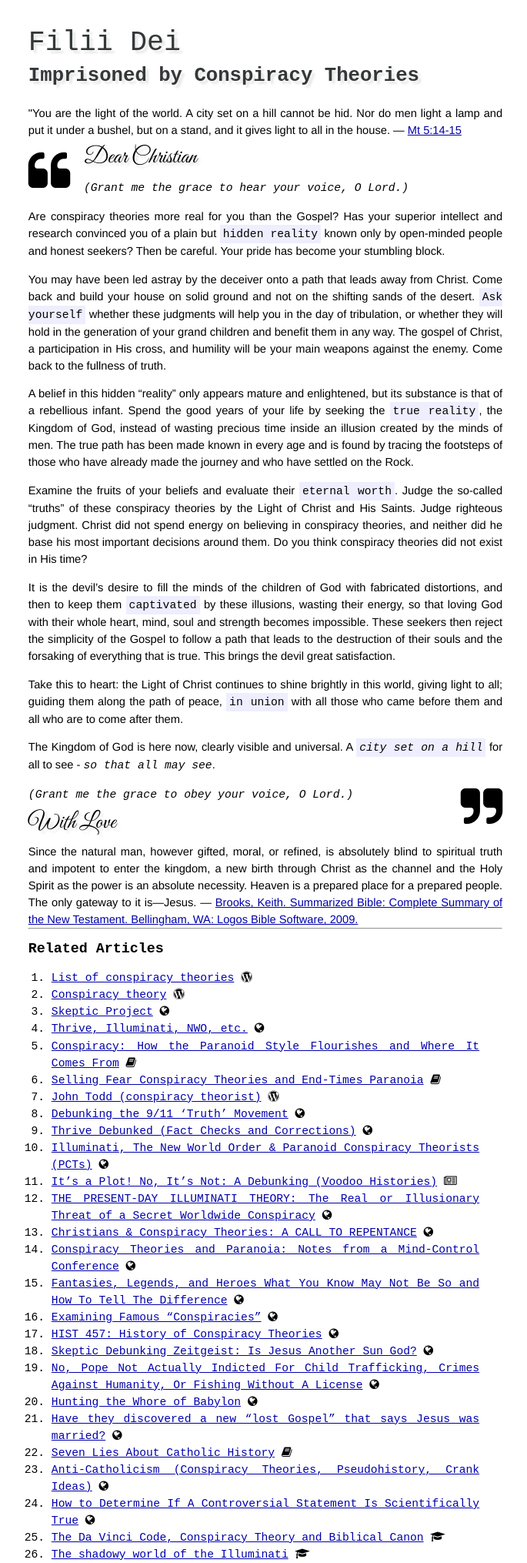
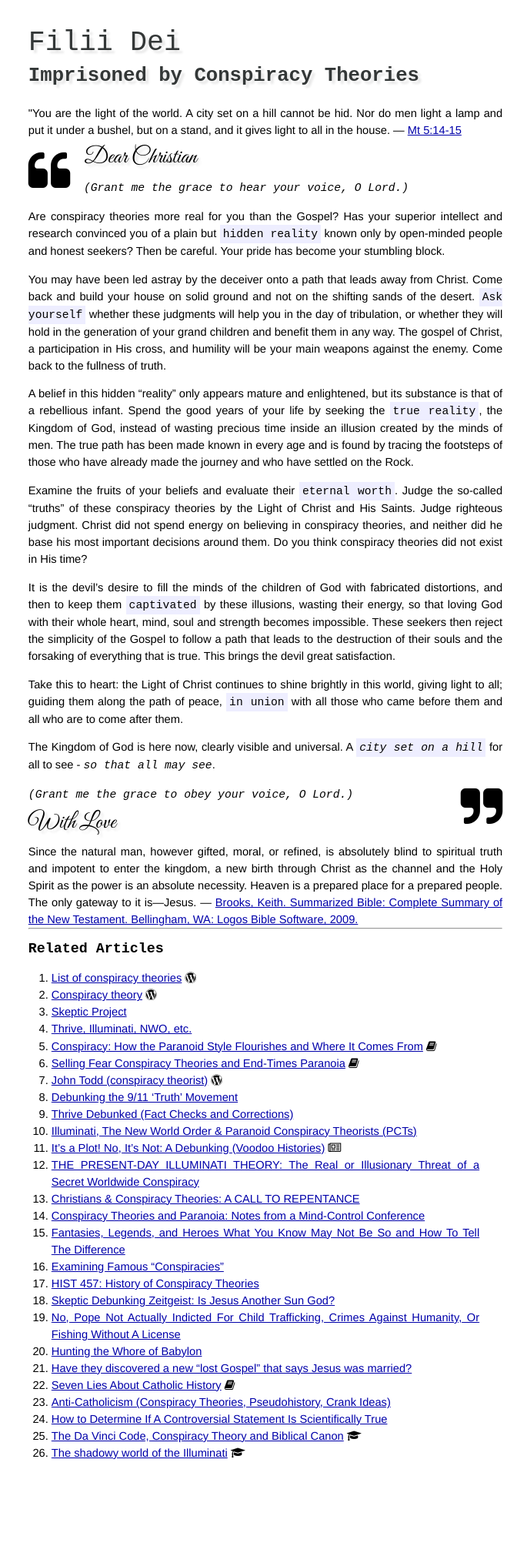
Before and after one commit to afrikatoliek/afrikatoliek.github.io, a Jekyll site: the page built from _posts/2014-12-15-conspiracy-theories.md, in a window 1280 px wide. Shown: the whole page at 77% size, without its empty margins (295-980 px from the left). Built offline with Jekyll 4.4.1, drawn with Linux system fonts in a browser that asks for light colours; nearby versions of some CDN libraries; some web fonts are replaced; after the commit the page ends 1898 px from its top, so only the background shows below that.

Commit message:
Style changes and simplifications.

```diff
--- a/_posts/2014-12-15-conspiracy-theories.md
+++ b/_posts/2014-12-15-conspiracy-theories.md
@@ -40,28 +40,28 @@ Related Articles
 
 1. [List of conspiracy theories](http://en.wikipedia.org/wiki/List_of_conspiracy_theories) <i class="fa fa-wordpress"></i>
 1. [Conspiracy theory](http://en.wikipedia.org/wiki/Conspiracy_theory) <i class="fa fa-wordpress"></i>
-1. [Skeptic Project](http://conspiracies.skepticproject.com) <i class="fa fa-globe"></i>
-1. [Thrive, Illuminati, NWO, etc.](http://thrivedebunked.wordpress.com/faq/) <i class="fa fa-globe"></i>
+1. [Skeptic Project](http://conspiracies.skepticproject.com)
+1. [Thrive, Illuminati, NWO, etc.](http://thrivedebunked.wordpress.com/faq/)
 1. [Conspiracy: How the Paranoid Style Flourishes and Where It Comes From](http://www.amazon.com/Conspiracy-ebook/dp/B001HU8NW4/ref=tmm_kin_title_0) <i class="fa fa-book"></i>
 1. [Selling Fear Conspiracy Theories and End-Times Paranoia](http://www.amazon.com/Selling-Conspiracy-Theories-End-Times-Paranoia/dp/B000J0N8NC/ref=tmm_hrd_title_0) <i class="fa fa-book"></i>
 1. [John Todd (conspiracy theorist)](http://en.wikipedia.org/wiki/John_Todd_(conspiracy_theorist)) <i class="fa fa-wordpress"></i>
-1. [Debunking the 9/11 'Truth' Movement](https://sites.google.com/site/wtc7lies/home) <i class="fa fa-globe"></i>
-1. [Thrive Debunked (Fact Checks and Corrections)](http://thrivedebunked.wordpress.com/site-index/) <i class="fa fa-globe"></i>
-1. [Illuminati, The New World Order & Paranoid Conspiracy Theorists (PCTs)](http://www.skepdic.com/illuminati.html) <i class="fa fa-globe"></i>
+1. [Debunking the 9/11 'Truth' Movement](https://sites.google.com/site/wtc7lies/home)
+1. [Thrive Debunked (Fact Checks and Corrections)](http://thrivedebunked.wordpress.com/site-index/)
+1. [Illuminati, The New World Order & Paranoid Conspiracy Theorists (PCTs)](http://www.skepdic.com/illuminati.html)
 1. [It’s a Plot! No, It’s Not: A Debunking (Voodoo Histories)](http://www.nytimes.com/2010/02/16/books/16aaron.html?emc=eta1&_r=1&) <i class="fa fa-newspaper-o"></i>
-1. [THE PRESENT-DAY ILLUMINATI THEORY: The Real or Illusionary Threat of a Secret Worldwide Conspiracy](http://www.pfo.org/illumint.htm) <i class="fa fa-globe"></i>
-1. [Christians & Conspiracy Theories: A CALL TO REPENTANCE](http://www.acts17-11.com/conspire.html) <i class="fa fa-globe"></i>
-1. [Conspiracy Theories and Paranoia: Notes from a Mind-Control Conference](http://www.csicop.org/si/show/conspiracy_theories_and_paranoia_notes_from_a_mind-control_conference/) <i class="fa fa-globe"></i>
-1. [Fantasies, Legends, and Heroes What You Know May Not Be So and How To Tell The Difference](http://web.archive.org/web/20050306112315/http://www.answers.org/Apologetics/Fantasy.html) <i class="fa fa-globe"></i>
-1. [Examining Famous "Conspiracies"](http://www.debunker.com/conspiracy.html) <i class="fa fa-globe"></i>
-1. [HIST 457: History of Conspiracy Theories](http://conspiracytheories.umwblogs.org/) <i class="fa fa-globe"></i>
-1. [Skeptic Debunking Zeitgeist: Is Jesus Another Sun God?](http://withalliamgod.wordpress.com/2012/03/08/skeptics-debunking-zeitgeist-is-jesus-another-sun-god/) <i class="fa fa-globe"></i>
-1. [No, Pope Not Actually Indicted For Child Trafficking, Crimes Against Humanity, Or Fishing Without A License](http://wonkette.com/543862/no-pope-not-actually-indicted-for-child-trafficking-crimes-against-humanity-or-fishing-without-a-license) <i class="fa fa-globe"></i>
-1. [Hunting the Whore of Babylon](http://www.catholic.com/tracts/hunting-the-whore-of-babylon) <i class="fa fa-globe"></i>
-1. [Have they discovered a new “lost Gospel” that says Jesus was married?](http://jimmyakin.com/2014/11/have-they-discovered-a-new-lost-gospel-that-says-jesus-was-married.html) <i class="fa fa-globe"></i>
+1. [THE PRESENT-DAY ILLUMINATI THEORY: The Real or Illusionary Threat of a Secret Worldwide Conspiracy](http://www.pfo.org/illumint.htm)
+1. [Christians & Conspiracy Theories: A CALL TO REPENTANCE](http://www.acts17-11.com/conspire.html)
+1. [Conspiracy Theories and Paranoia: Notes from a Mind-Control Conference](http://www.csicop.org/si/show/conspiracy_theories_and_paranoia_notes_from_a_mind-control_conference/)
+1. [Fantasies, Legends, and Heroes What You Know May Not Be So and How To Tell The Difference](http://web.archive.org/web/20050306112315/http://www.answers.org/Apologetics/Fantasy.html)
+1. [Examining Famous "Conspiracies"](http://www.debunker.com/conspiracy.html)
+1. [HIST 457: History of Conspiracy Theories](http://conspiracytheories.umwblogs.org/)
+1. [Skeptic Debunking Zeitgeist: Is Jesus Another Sun God?](http://withalliamgod.wordpress.com/2012/03/08/skeptics-debunking-zeitgeist-is-jesus-another-sun-god/)
+1. [No, Pope Not Actually Indicted For Child Trafficking, Crimes Against Humanity, Or Fishing Without A License](http://wonkette.com/543862/no-pope-not-actually-indicted-for-child-trafficking-crimes-against-humanity-or-fishing-without-a-license)
+1. [Hunting the Whore of Babylon](http://www.catholic.com/tracts/hunting-the-whore-of-babylon)
+1. [Have they discovered a new “lost Gospel” that says Jesus was married?](http://jimmyakin.com/2014/11/have-they-discovered-a-new-lost-gospel-that-says-jesus-was-married.html)
 1. [Seven Lies About Catholic History](http://www.amazon.com/Seven-About-Catholic-History-ebook/dp/B004Q3RN8O/ref=tmm_kin_title_0) <i class="fa fa-book"></i>
-1. [Anti-Catholicism (Conspiracy Theories, Pseudohistory, Crank Ideas)](http://rationalwiki.org/wiki/Anti-Catholicism) <i class="fa fa-globe"></i>
-1. [How to Determine If A Controversial Statement Is Scientifically True](http://lifehacker.com/5919830/how-to-determine-if-a-controversial-statement-is-scientifically-true) <i class="fa fa-globe"></i>
+1. [Anti-Catholicism (Conspiracy Theories, Pseudohistory, Crank Ideas)](http://rationalwiki.org/wiki/Anti-Catholicism)
+1. [How to Determine If A Controversial Statement Is Scientifically True](http://lifehacker.com/5919830/how-to-determine-if-a-controversial-statement-is-scientifically-true)
 1. [The Da Vinci Code, Conspiracy Theory and Biblical Canon](http://www.catholiceducation.org/en/culture/literature/the-da-vinci-code-conspiracy-theory-and-biblical-canon.html) <i class="fa fa-graduation-cap"></i>
 1. [The shadowy world of the Illuminati](http://www.catholiceducation.org/en/controversy/common-misconceptions/the-shadowy-world-of-the-illuminati.html) <i class="fa fa-graduation-cap"></i>
 
--- a/css/screen.css
+++ b/css/screen.css
@@ -130,7 +130,7 @@ ul.posts {
   #post ul,
   #post ol {
 	margin: 0px 30px;
-	font-family: 'PT Mono', monospace;
+	/*font-family: 'PT Mono', monospace;*/
   }
 
   #post code {
```
